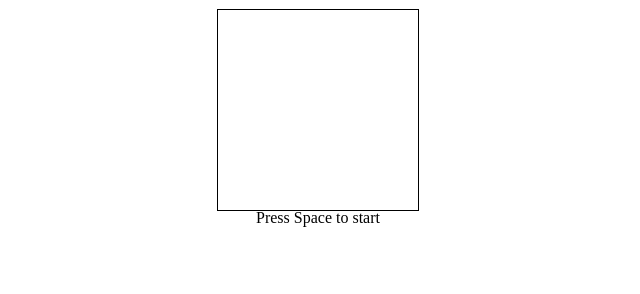
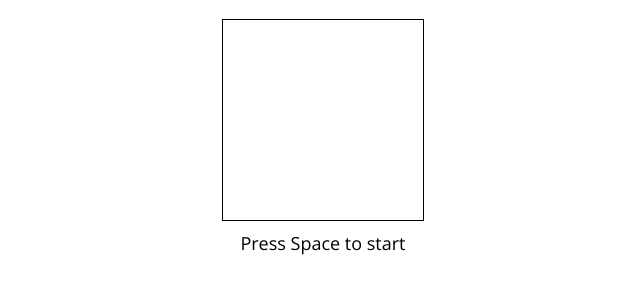
Before and after one commit to Tomasz-Milaszewski/snake, a plain HTML site: page index.html in a window 1280 px wide. Shown: the whole page, without its empty margins (57-697 px from the left). Drawn offline with nearby package versions, Linux system fonts and the light colour scheme.

Commit message:
adds font and font size

```diff
--- a/snake.css
+++ b/snake.css
@@ -3,6 +3,8 @@
 	display: flex;
 	justify-content: space-around;
 	align-items: center;
+	font-family: 'Open Sans', 'Verdana', sans-serif;
+	font-size: 18px;
 }
 .board-container,
 .info-container {
@@ -13,4 +15,9 @@
 }
 #canvas {
 	outline: 1px solid black;
+	margin: 10px;
 }
+.game-message {
+	text-align: center;
+	line-height: 1.5em;
+}
--- a/snake.js
+++ b/snake.js
@@ -17,7 +17,7 @@
 
   function gameOver() {
     document.querySelector(".game-message").innerHTML =
-      "Game over. Press Space to replay";
+      "Game over<br>Press Space to replay";
     spaceCounter = 0;
   }
 
@@ -49,7 +49,7 @@
     } while (mineX === appleX && mineY === appleY);
     var mineInterval;
     // snake's initial values
-    let snakeTime = 100;
+    let snakeTime = 200;
     let snake = [{ x: 0, y: 0 }];
     let currentHeadX = 0;
     let currentHeadY = 0;
```
